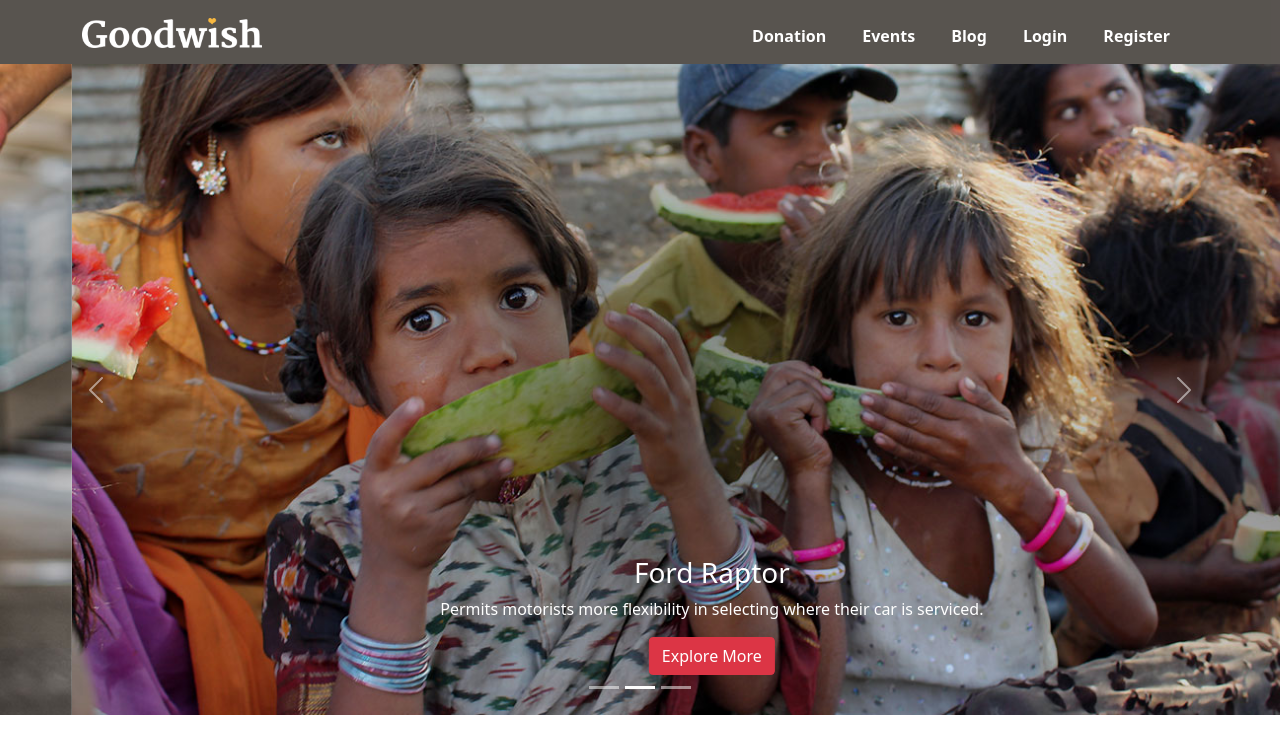
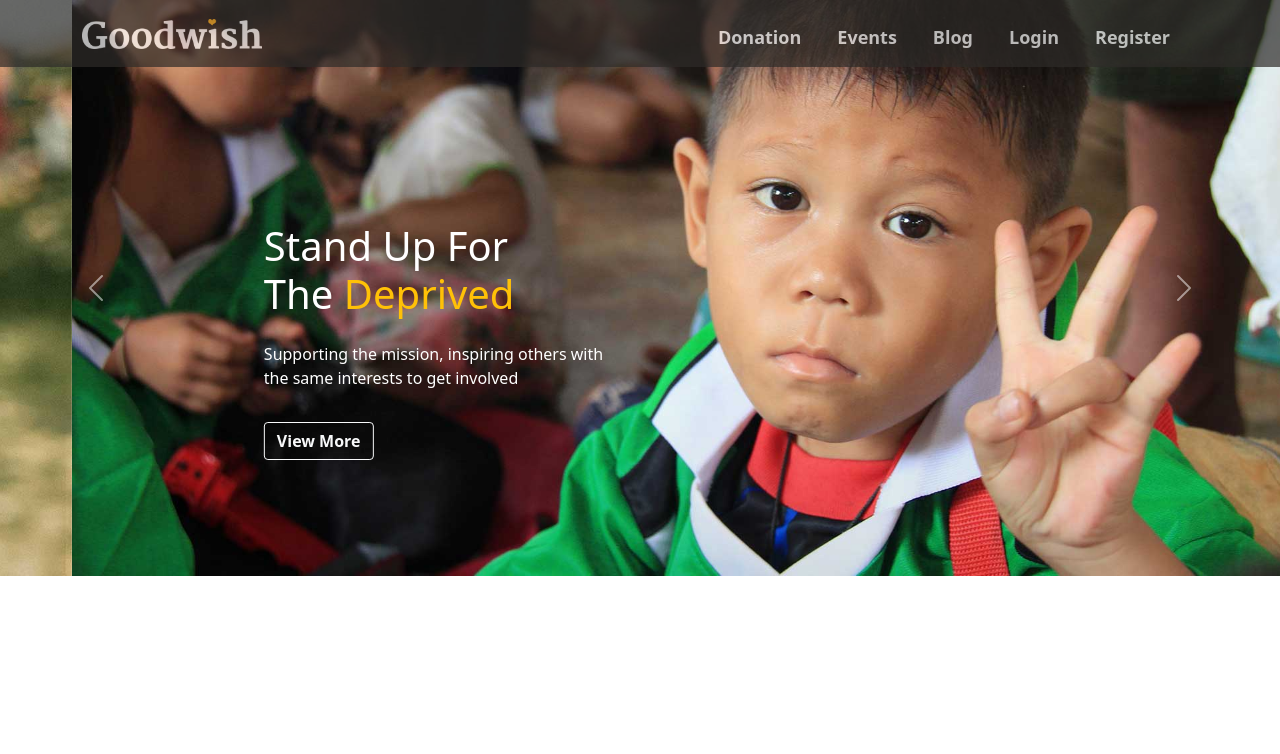
Before and after one commit to EmtiazHossainE2/good-wish-fundation, a React (Create React App) app: page / in a window 1280 px wide. Shown: the top 754 px of the page. Built offline with nearby package versions, Linux system fonts and the light colour scheme.

Commit message:
banner added

```diff
--- a/src/pages/Home/Banner/Banner.css
+++ b/src/pages/Home/Banner/Banner.css
@@ -0,0 +1,17 @@
+.carousel-indicators {
+    display: none;
+}
+.carousel-caption {
+    text-align: left !important;
+    position: absolute;
+    top: 35%;
+    left: 15%;
+}
+
+
+/* responsive  */
+@media only screen and (max-width:692px){
+    .carousel-caption .custom-caption {
+        display: none;
+    }
+}
--- a/src/pages/Home/Banner/Banner.js
+++ b/src/pages/Home/Banner/Banner.js
@@ -2,9 +2,9 @@ import React from 'react';
 import './Banner.css'
 
 // banner
-import banner1 from '../../../images/banner/banner1.jpg'
-import banner2 from '../../../images/banner/banner2.jpg'
-import banner3 from '../../../images/banner/banner3.jpg'
+import banner1 from '../../../images/banner/banner-1.jpg'
+import banner2 from '../../../images/banner/banner-2.jpg'
+import banner3 from '../../../images/banner/banner-3.jpg'
 import { Carousel } from 'react-bootstrap';
 
 const Banner = () => {
@@ -19,9 +19,11 @@ const Banner = () => {
                         alt="First slide"
                     />
                     <Carousel.Caption >
-                        <h3>Lamborghini Diablo</h3>
-                        <p>Independent automobile repair shops  in the US may also achieve certification through manufacturer sponsored programs</p>
-                        <button className='btn btn-danger'>Explore More</button>
+                    <div className="custom-caption">
+                            <h1>Stand Up For <br /> The <span className='text-warning'>Deprived</span></h1>
+                            <p className='py-3'> The different ways to help  and those who've <br /> already stepped up for the cause.</p>
+                            <button className='btn btn-warning fw-bold'>View More</button>
+                        </div>
                     </Carousel.Caption>
                 </Carousel.Item>
                 <Carousel.Item>
@@ -32,9 +34,11 @@ const Banner = () => {
                     />
 
                     <Carousel.Caption>
-                        <h3>Ford Raptor</h3>
-                        <p>Permits motorists more flexibility in selecting where their car is serviced.</p>
-                        <button className='btn btn-danger'>Explore More</button>
+                        <div className="custom-caption">
+                            <h1>Stand Up For <br /> The <span className='text-warning'>Deprived</span></h1>
+                            <p className='py-3'> Supporting the mission, inspiring others with  <br /> the same interests to get involved</p>
+                            <button className='btn btn-outline-light fw-bold'>View More</button>
+                        </div>
                     </Carousel.Caption>
                 </Carousel.Item>
                 <Carousel.Item>
@@ -45,9 +49,11 @@ const Banner = () => {
                     />
 
                     <Carousel.Caption>
-                        <h3>Porsche 911 Carrera</h3>
-                        <p>A choice in service centers to select from; service department at a car dealership</p>
-                        <button className='btn btn-danger'>Explore More</button>
+                    <div className="custom-caption">
+                            <h1>Stand Up For <br /> The <span className='text-warning'>Deprived</span></h1>
+                            <p className='py-3'> the different ways to help  and those who've <br /> already stepped up for the cause.</p>
+                            <button className='btn btn-outline-warning fw-bold'>View More</button>
+                        </div>
                     </Carousel.Caption>
                 </Carousel.Item>
             </Carousel>
--- a/src/pages/Shared/Header/Header.css
+++ b/src/pages/Shared/Header/Header.css
@@ -1,12 +1,12 @@
 .header-container{
-    background-color: #47423d !important;
+    background-color: #2e2c28 !important;
     padding: 10px 0;
-    opacity: 0.9;
+    opacity: 0.7;
 }
 .nav-style a {
     text-decoration: none;
     margin-right: 20px;
     padding: 2px;
-    font-size: 16px;
+    font-size: 18px;
     color: #fff ;
 }
--- a/src/pages/Shared/Header/Header.js
+++ b/src/pages/Shared/Header/Header.js
@@ -9,7 +9,7 @@ const Header = () => {
 
     return (
         <div>
-            <Navbar collapseOnSelect expand="lg"  className='header-container'  variant="dark">
+            <Navbar collapseOnSelect expand="lg"  fixed='top' className='header-container'  variant="dark">
                 <Container >
                     <Navbar.Brand as={Link} to="/">
                         <img src={logo} height="30" alt="" />
```
